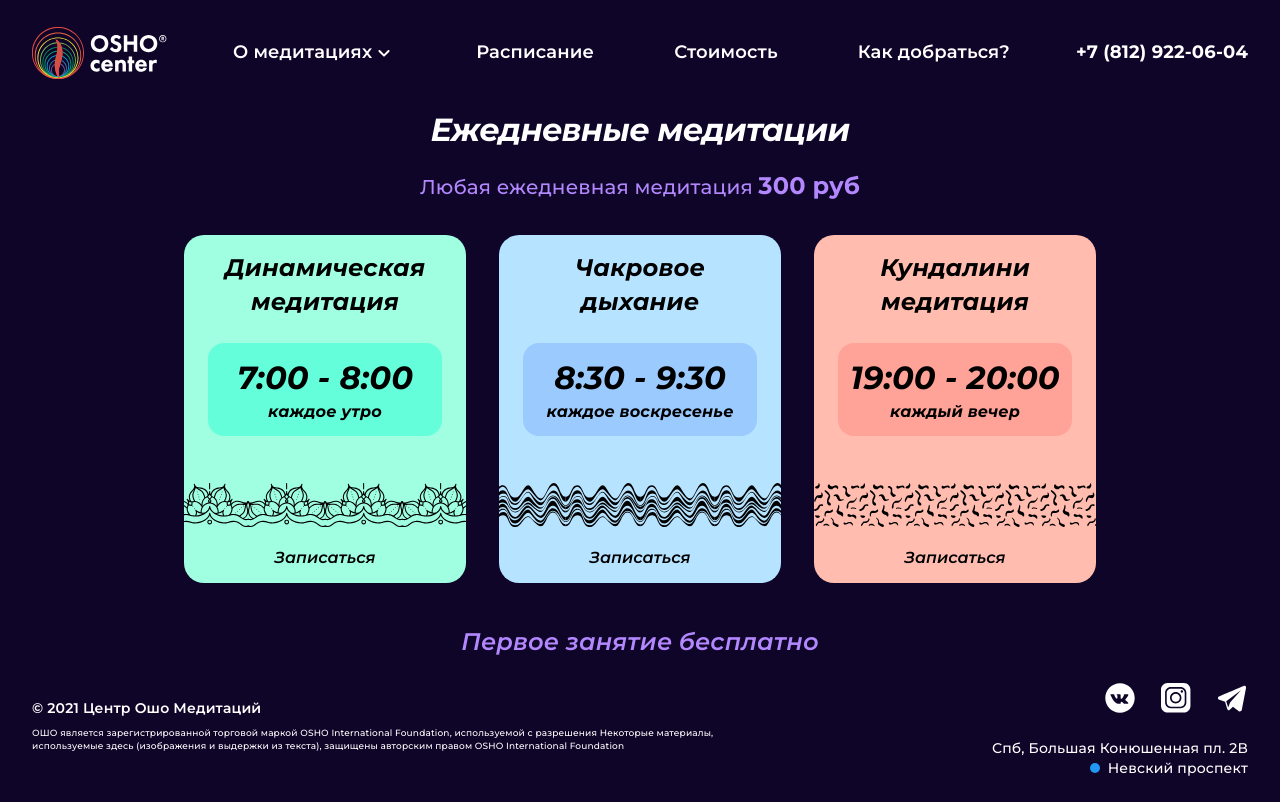
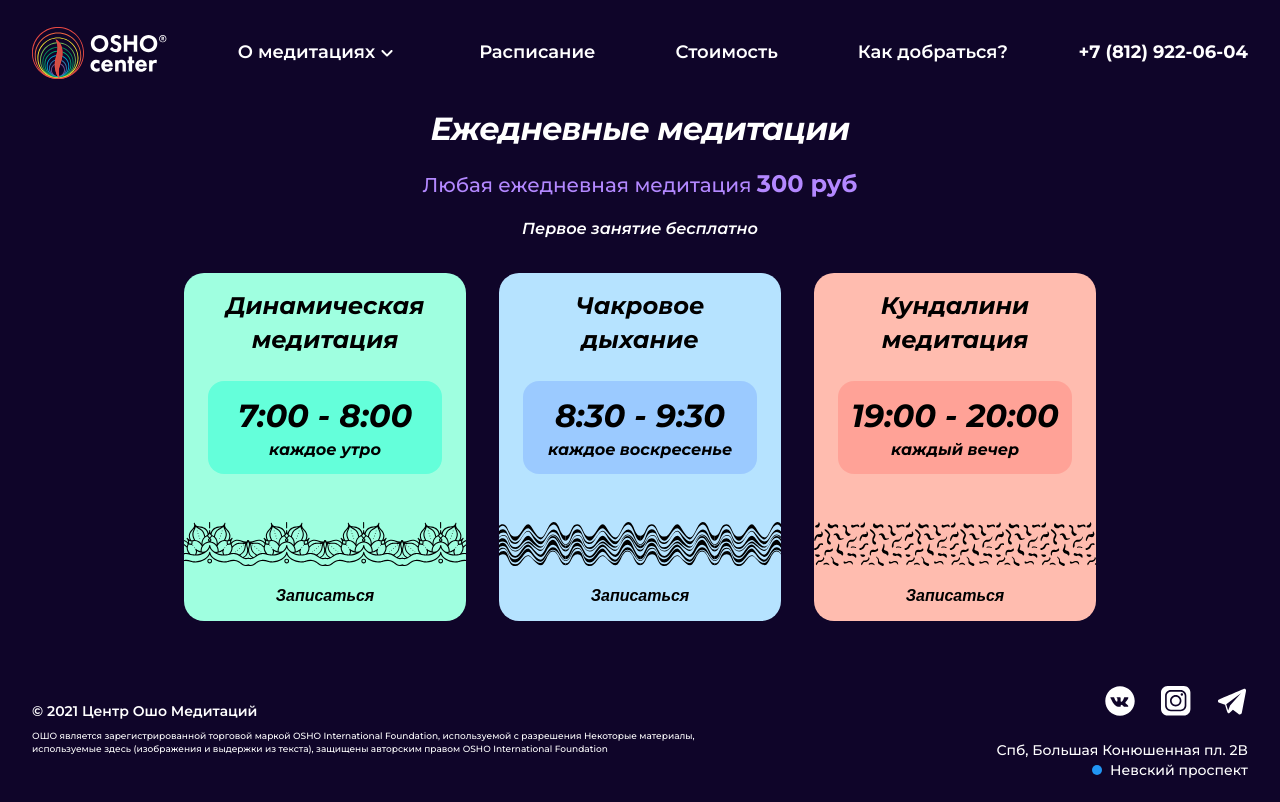
Before and after one commit to rash2x/oshocenter, a Next.js app: page /schedule in a window 1280 px wide. Built offline with nearby package versions, Linux system fonts and the light colour scheme.

Commit message:
moved font family to theme

```diff
--- a/src/App/components/Footer.jsx
+++ b/src/App/components/Footer.jsx
@@ -11,14 +11,13 @@ const FooterWrapper = styled.footer`
   align-items: center;
   color: #fff;
   padding: 22px 32px;
-  font-family: Montserrat;
+
   font-style: normal;
   font-weight: 600;
   font-size: 18px;
 `;
 
 const Copyright = styled.div`
-  font-family: Montserrat;
   font-style: normal;
   font-weight: 600;
   font-size: 14px;
@@ -28,7 +27,6 @@ const Info = styled.div`
   max-width: 690px;
 `;
 const About = styled.p`
-  font-family: Montserrat;
   font-style: normal;
   font-weight: 500;
   font-size: 9px;
@@ -56,7 +54,6 @@ const IconWrapper = styled.div`
 `;
 
 const Address = styled.div`
-  font-family: Montserrat;
   font-style: normal;
   font-weight: 500;
   font-size: 14px;
--- a/src/App/components/Header.jsx
+++ b/src/App/components/Header.jsx
@@ -10,7 +10,7 @@ const HeaderWrapper = styled.header`
   align-items: center;
   color: #fff;
   padding: 22px 32px;
-  font-family: Montserrat;
+
   font-style: normal;
   font-weight: 600;
   font-size: 18px;
--- a/src/App/components/ScheduleCard.jsx
+++ b/src/App/components/ScheduleCard.jsx
@@ -17,7 +17,6 @@ const Main = styled.div`
 `;
 
 const CardTitle = styled.div`
-  font-family: Montserrat;
   font-style: italic;
   font-weight: bold;
   font-size: 24px;
@@ -31,7 +30,7 @@ const Date = styled.div`
   align-items: center;
   padding: 12px 0px;
   margin-top: 24px;
-  font-family: Montserrat;
+
   font-style: italic;
   font-weight: bold;
   font-size: 32px;
@@ -39,7 +38,6 @@ const Date = styled.div`
   border-radius: 16px;
 `;
 const DateDetails = styled.div`
-  font-family: Montserrat;
   font-style: italic;
   font-weight: bold;
   font-size: 16px;
@@ -49,7 +47,6 @@ const Footer = styled.div``;
 const PatternImg = styled(Image)``;
 
 const SignUp = styled.button`
-  font-family: Montserrat;
   font-style: italic;
   font-weight: 600;
   font-size: 16px;
--- a/src/App/components/SubscriptionCard.jsx
+++ b/src/App/components/SubscriptionCard.jsx
@@ -25,7 +25,6 @@ const Header = styled.header`
 `;
 
 const Title = styled.h1`
-  font-family: Montserrat;
   font-style: normal;
   font-weight: 600;
   font-size: 16px;
@@ -35,7 +34,6 @@ const Title = styled.h1`
 `;
 
 const Price = styled.div`
-  font-family: Montserrat;
   font-style: normal;
   font-weight: bold;
   font-size: 20px;
--- a/src/pages/about.jsx
+++ b/src/pages/about.jsx
@@ -3,7 +3,6 @@ import Layout from '../App/components/Layout';
 import Reviews from '../App/components/Reviews';
 
 const Title = styled.h1`
-  font-family: Montserrat;
   font-style: italic;
   font-weight: bold;
   font-size: 36px;
@@ -29,7 +28,6 @@ const Info = styled.div`
   margin-bottom: 185px;
 `;
 const InfoCard = styled.div`
-  font-family: Montserrat;
   font-style: italic;
   font-weight: bold;
   font-size: 36px;
--- a/src/pages/index.jsx
+++ b/src/pages/index.jsx
@@ -20,7 +20,6 @@ const Title = styled.h1`
 `;
 
 const Subtitle = styled.h1`
-  font-family: Montserrat;
   font-style: italic;
   font-weight: 500;
   font-size: 40px;
@@ -28,7 +27,6 @@ const Subtitle = styled.h1`
 `;
 
 const Philosopher = styled.div`
-  font-family: Montserrat;
   font-style: italic;
   font-weight: 700;
   font-size: 56px;
@@ -42,7 +40,6 @@ const Bold = styled.div`
   margin-right: 16px;
 `;
 const ExtraBold = styled.div`
-  font-family: Montserrat;
   font-style: italic;
   font-weight: 600;
   font-size: 52px;
@@ -65,7 +62,7 @@ const SignUpButton = styled.button`
   border-radius: 24px;
   color: #fff;
   padding: 16px 24px;
-  font-family: Montserrat;
+
   font-style: italic;
   font-weight: 600;
   font-size: 20px;
--- a/src/pages/location.jsx
+++ b/src/pages/location.jsx
@@ -19,7 +19,6 @@ const Info = styled.div`
 `;
 
 const Text = styled.div`
-  font-family: Montserrat;
   font-style: normal;
   font-weight: 500;
   font-size: 16px;
@@ -27,7 +26,6 @@ const Text = styled.div`
 `;
 
 const Number = styled.a`
-  font-family: Montserrat;
   font-style: normal;
   font-weight: bold;
   font-size: 24px;
@@ -37,7 +35,6 @@ const Number = styled.a`
 `;
 
 const Address = styled.div`
-  font-family: Montserrat;
   font-style: italic;
   font-weight: 700;
   font-size: 24px;
--- a/src/pages/schedule.jsx
+++ b/src/pages/schedule.jsx
@@ -13,7 +13,6 @@ const Base = styled.div`
 `;
 
 const Title = styled.h1`
-  font-family: Montserrat;
   font-style: italic;
   font-weight: bold;
   font-size: 32px;
@@ -23,7 +22,6 @@ const Title = styled.h1`
 `;
 
 const Subtitle = styled.h2`
-  font-family: Montserrat;
   font-style: normal;
   font-weight: 500;
   font-size: 20px;
@@ -38,12 +36,10 @@ const Subtitle = styled.h2`
 `;
 
 const FreeLesson = styled.div`
-  font-family: Montserrat;
   font-style: italic;
   font-weight: 600;
-  font-size: 24px;
+  font-size: 16px;
   text-align: center;
-  color: ${props => props.theme.palette.primary.extra};
 `;
 
 const ScheduleInfo = [
@@ -79,12 +75,12 @@ const Schedule = () => (
     <Subtitle>
       Любая ежедневная медитация <span>300 руб</span>
     </Subtitle>
+    <FreeLesson>Первое занятие бесплатно</FreeLesson>
     <Base>
       {ScheduleInfo.map(item => (
         <ScheduleCard key={item.title} {...item} />
       ))}
     </Base>
-    <FreeLesson>Первое занятие бесплатно</FreeLesson>
   </Layout>
 );
 
--- a/src/pages/subscription.jsx
+++ b/src/pages/subscription.jsx
@@ -11,7 +11,7 @@ const Base = styled.div`
 const Title = styled.h1`
   display: flex;
   align-items: baseline;
-  font-family: Montserrat;
+
   font-style: italic;
   font-weight: bold;
   font-size: 32px;
--- a/src/pages/theme.js
+++ b/src/pages/theme.js
@@ -12,6 +12,9 @@ const theme = createTheme({
       main: '#290524',
     },
   },
+  typography: {
+    fontFamily: 'Montserrat',
+  },
 });
 
 export default theme;
```
